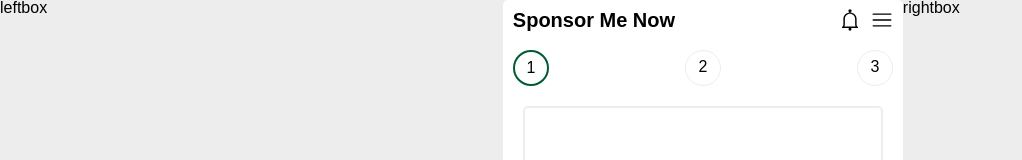
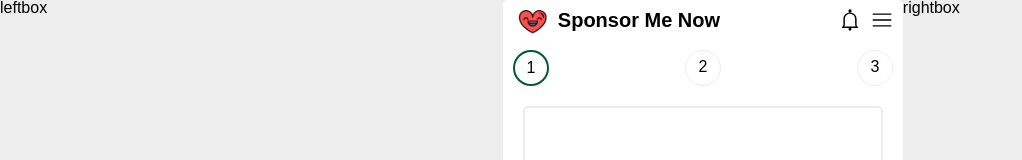
Before and after one commit to a-honey/sponsor-me-now, a React (Vite) app in the folder client/: page /register in a window 1280 px wide. Shown: the top 160 px of the page, without its empty margins (0-1022 px from the left). Built offline with nearby package versions, Linux system fonts and the light colour scheme.

Commit message:
:lipstick: Design: 헤더 로고 이미지 추가

```diff
--- a/client/src/components/layout/components/Layout.Header.tsx
+++ b/client/src/components/layout/components/Layout.Header.tsx
@@ -13,7 +13,12 @@ const Header = () => {
   return (
     <>
       <header className={styles.header}>
-        <div className={styles.logo}>Sponsor Me Now</div>
+        <div className={styles.logo}>
+          <div className={styles.imgContainer}>
+            <img src="/logos.png" width={130} alt="로고" />
+          </div>
+          <div>Sponsor Me Now</div>
+        </div>
         <div className={styles.icons}>
           <RxBell>알림</RxBell>
           <RxHamburgerMenu onClick={toggleIsOpenNav}>목록</RxHamburgerMenu>
--- a/client/src/components/layout/styles/Layout.Header.module.scss
+++ b/client/src/components/layout/styles/Layout.Header.module.scss
@@ -10,8 +10,24 @@
   left: 0;
   background-color: white;
   .logo {
-    font-weight: 700;
-    font-size: 20px;
+    display: flex;
+    align-items: center;
+    gap: 5px;
+    div {
+      font-weight: 700;
+      font-size: 20px;
+    }
+    .imgContainer {
+      width: 40px;
+      height: 40px;
+      overflow: hidden;
+      position: relative;
+      img {
+        position: absolute;
+        left: -2px;
+        top: -80px;
+      }
+    }
   }
   .icons {
     display: flex;
```
